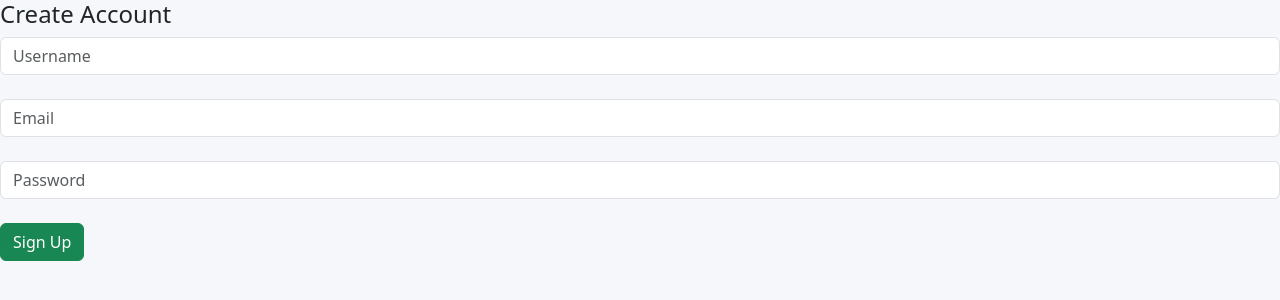
After one commit to Ghost-monger/GROUPB, a Django app: page /signup/ in a window 1280 px wide. The commit adds this page. Shown: the top 300 px of the page. Run offline with Django 5.2, Linux system fonts and the light colour scheme.

Commit message:
Sign up file

```diff
--- /dev/null
+++ b/Dashboard/templates/sign_up.html
@@ -0,0 +1,26 @@
+{% load static %}
+<!DOCTYPE html>
+<html lang="en">
+<head>
+    <meta charset="UTF-8">
+    <title>Sign Up</title>
+
+    <link href="https://cdn.jsdelivr.net/npm/bootstrap@5.3.0/dist/css/bootstrap.min.css" rel="stylesheet">
+    <link rel="stylesheet" href="{% static 'css/main.css'%}">
+
+</head>
+<body>
+<h4>Create Account</h4>
+<form action="" method="POST">
+     {% csrf_token %}
+    <input type="text" name="username"
+    placeholder="Username" class="form-control"><br>
+    <input type="email" name="email"
+    placeholder="Email" class="form-control"><br>
+    <input type="password" name="password"
+    placeholder="Password" class="form-control"><br>
+    <button type="submit" class="btn btn-success">Sign Up</button>
+</form>
+<script src="https://cdn.jsdelivr.net/npm/bootstrap@5.3.0/dist/js/bootstrap.bundle.min.js"></script>
+</body>
+</html>
--- a/Dashboard/urls.py
+++ b/Dashboard/urls.py
@@ -23,5 +23,7 @@ urlpatterns = [
     path('admin/', admin.site.urls),
     path('', views.dashboard, name='dashboard'),
     path('addstudent/',views.add_student, name='add_student'),
-    path('updatestudent/<int:id>',views.update_student, name='update_student')
+    path('updatestudent/<int:id>',views.update_student, name='update_student'),
+    path('delete/<int:id>/', views.delete_student, name='delete_student'),
+    path('signup/', views.signup, name='signup'),
 ]
--- a/Dashboard/views.py
+++ b/Dashboard/views.py
@@ -1,9 +1,13 @@
 from django.shortcuts import render, redirect, get_object_or_404
-
+from django.contrib.auth.models import User
+from django.contrib import messages
+from django.contrib.auth import login
 from Dashboard.models import Student
+from django.contrib.auth.decorators import login_required
 
 
 # Create your views here.
+@login_required
 def dashboard(request):
     students = Student.objects.all()
     return render(request, 'dashboard.html', {'students': students})
@@ -32,6 +36,8 @@ def add_student(request):
 def update_student(request,id):
     student = get_object_or_404(Student, id=id)
     if request.method == 'POST':
+        if request.FILES.get('image'):
+            student.image = request.FILES.get('image')
         student.name = request.POST.get('name')
         student.course = request.POST.get('course')
         student.age = request.POST.get('age')
@@ -45,6 +51,29 @@ def update_student(request,id):
         student.date = date_value
         student.save()
 
-        student.save()
         return redirect('dashboard')
     return render(request, 'update_student.html', {'student': student})
+
+def delete_student(request, id):
+    student = get_object_or_404(Student, id=id)
+    if request.method == 'POST':
+        student.delete()
+    return redirect('dashboard')
+
+def signup(request):
+    if request.method == 'POST':
+        username = request.POST.get('username')
+        password = request.POST.get('password')
+        email = request.POST.get('email')
+
+        if User.objects.filter(username=username).exists():
+            messages.error(request, 'Username already exists!')
+            return redirect('signup')
+        user = User.objects.create_user(
+            username=username,
+            password=password,
+            email=email
+        )
+        login(request,user)
+        return redirect('dashboard')
+    return render(request, 'sign_up.html')
```
Also changed, not shown: Dashboard/templates/dashboard.html (+8 -2 lines), Dashboard/templates/update_student.html (+6 -2 lines), db.sqlite3, media/students/forest_2.jpg (added), media/students/naomi.jpg (added).
